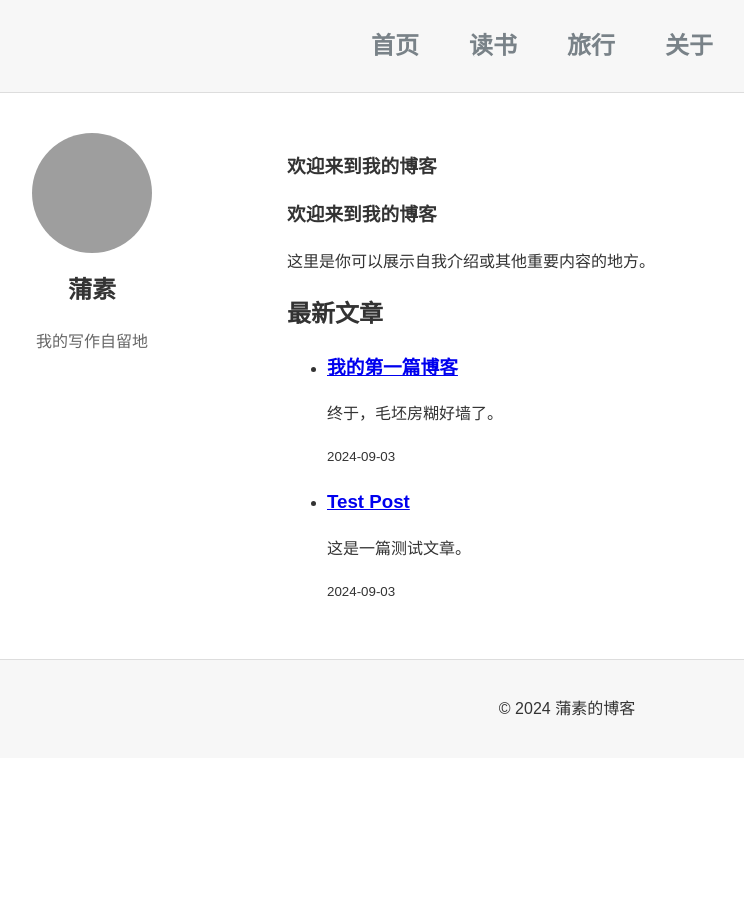
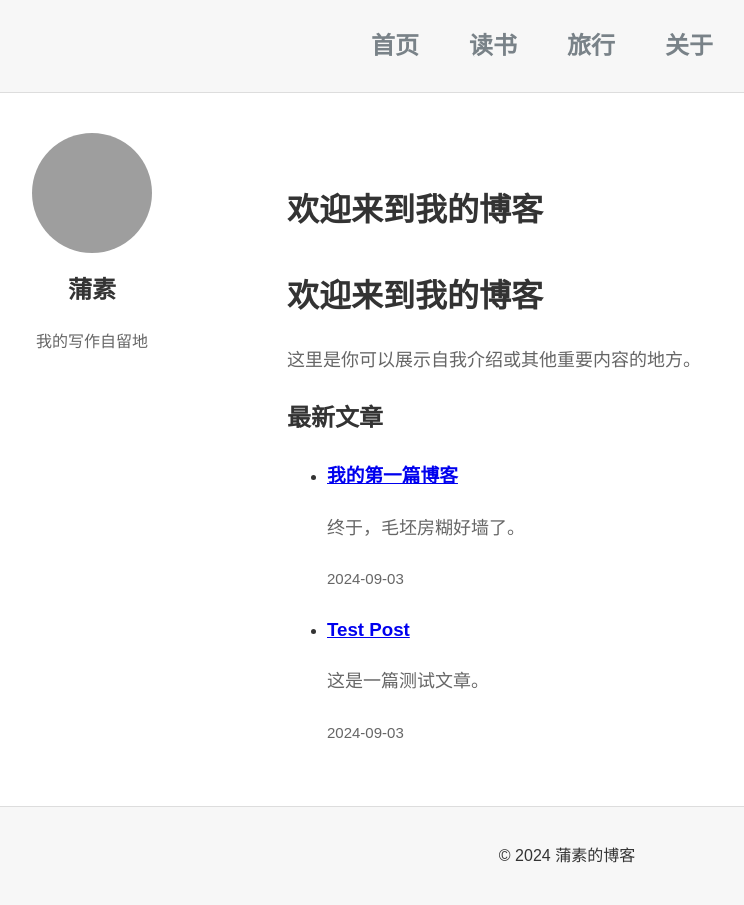
Before and after one commit to pususu/skills-github-pages, a Jekyll site: the page built from index.html, in a window 1280 px wide. Shown: the whole page, without its empty margins (73-817 px from the left). Built offline with Jekyll 4.4.1, drawn with Linux system fonts in a browser that asks for light colours; grey boxes are pictures that could not be loaded.

Commit message:
Update style.css

```diff
--- a/assets/css/style.css
+++ b/assets/css/style.css
@@ -23,7 +23,7 @@ body {
     margin: 0;
     padding: 0;
     display: flex;
-    justify-content: center; /* 还原为居中对齐 */
+    justify-content: center; /* 居中对齐 */
     height: 72px;
     align-items: center;
 }
@@ -90,8 +90,24 @@ body {
     padding-left: 100px; /* 控制右侧内容区域距离左边的距离 */
 }
 
+/* 文章内容样式 */
 .post-content {
-    padding-left: 50px; /* 在文章页面中内容稍微右移 */
+    margin-top: 20px;
+}
+
+.post-content h1 {
+    font-size: 32px;
+    margin-bottom: 10px;
+}
+
+.post-content p {
+    font-size: 18px;
+    color: #666;
+}
+
+.post-content .post-body {
+    margin-top: 20px;
+    line-height: 1.8;
 }
 
 /* 页脚样式 */
```
